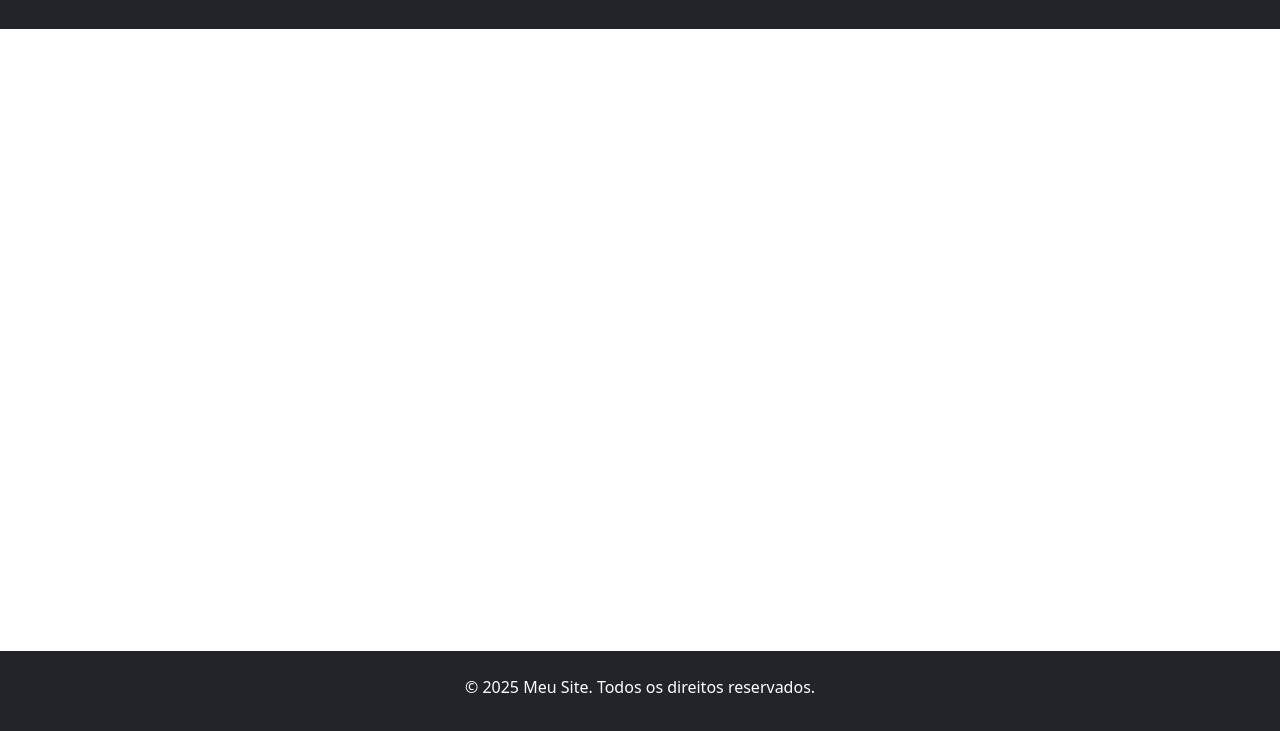
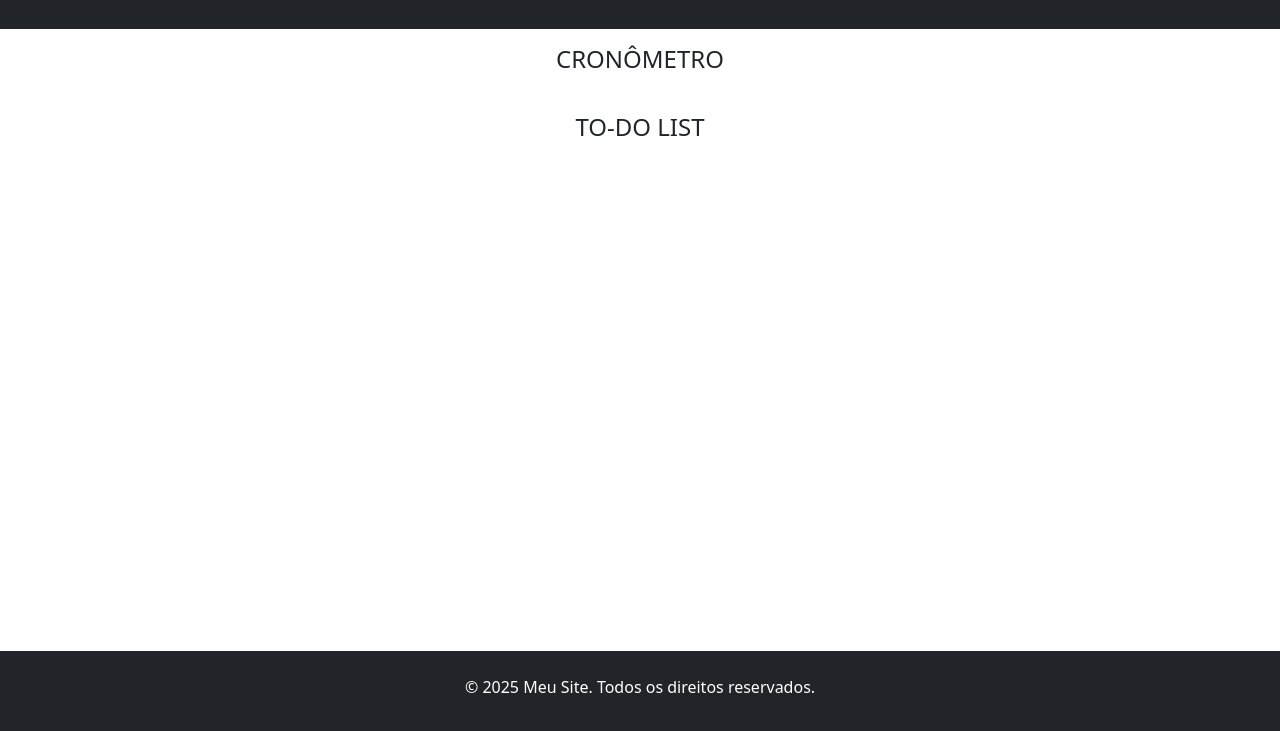
Before and after one commit to Loeini/exercicio-branches, a plain HTML site: page src/index.html in a window 1280 px wide. Shown: the part 61-792 px from the top of the page. Drawn offline with nearby package versions, Linux system fonts and the light colour scheme.

Commit message:
feat: Links adicionados

```diff
--- a/src/index.html
+++ b/src/index.html
@@ -39,7 +39,18 @@
             </header>
 
             <main class="container py-8">
-                <!-- Seu conteúdo vai aqui -->
+                <a
+                    href="cronometro.html"
+                    class="list-group-item list-group-item-action text-center py-3"
+                >
+                    <h4>CRONÔMETRO</h4>
+                </a>
+                <a
+                    href="todo/index.html"
+                    class="list-group-item list-group-item-action text-center py-3"
+                >
+                    <h4>TO-DO LIST</h4>
+                </a>
             </main>
 
             <footer class="bg-dark text-white p-4 mt-auto">
@@ -50,7 +61,6 @@
         </div>
 
         <script>
-            // Atualizar o ano automaticamente
             document.getElementById("year").textContent = new Date().getFullYear();
         </script>
     </body>
```
